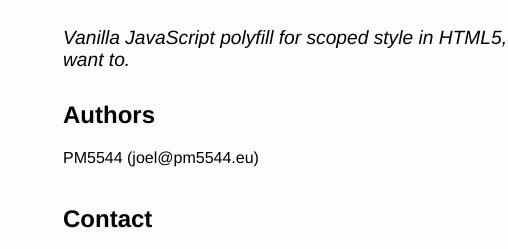
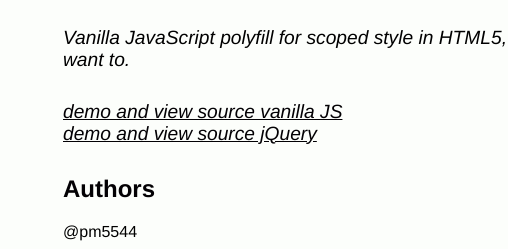
Before and after one commit to PM5544/scoped-polyfill, a plain HTML site: page index.html in a window 1280 px wide. Shown: the part 184-433 px from the top of the page, 227-735 px from the left. Drawn offline with Linux system fonts and the light colour scheme.

Commit message:
Edited index.html via GitHub

```diff
--- a/index.html
+++ b/index.html
@@ -48,11 +48,13 @@
     <div class="description">
       Vanilla JavaScript polyfill for scoped style in HTML5, also works with jQuery if you want to.
     </div>
+    <div class="description">
+      <a href="http://pm5544.eu/scoped/" target="_blank">demo and view source vanilla JS</a><br />
+      <a href="http://pm5544.eu/scoped/indexjquery.htm" target="_blank">demo and view source jQuery</a>
+    </div>
 
     <h2>Authors</h2>
-<p>PM5544 (joel@pm5544.eu)
-<br/>
-<br/>      </p>
+<p>@pm5544</p>
 <h2>Contact</h2>
 <p> (joel@pm5544.eu)
 <br/>      </p>
```
